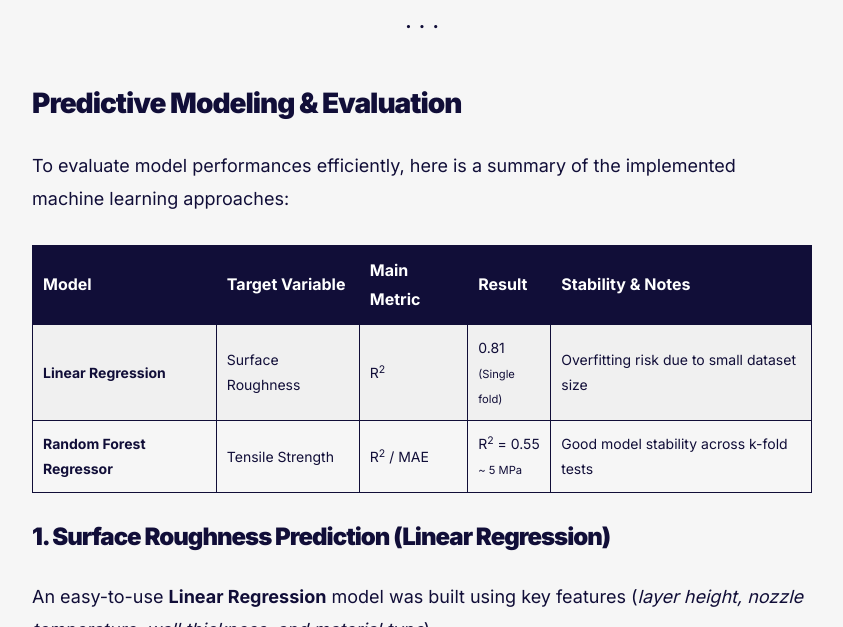
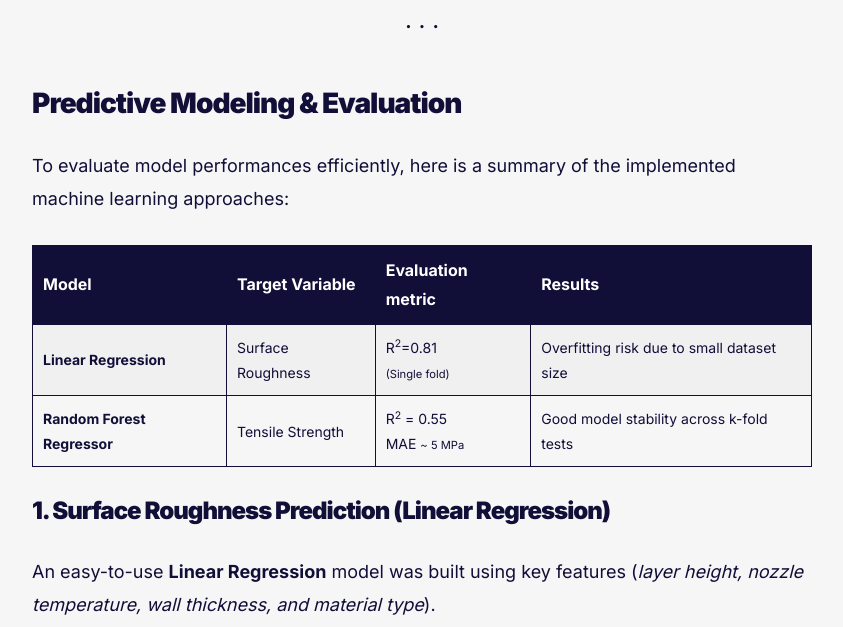
Before and after one commit to gcasarin/gcasarin.github.io, a Jekyll site: the page built from docs/_projects/3d_printing_analysis.md, in a window 1280 px wide and 900 px high, scrolled down 3798 px, cut to the strip 0-627 px from the top of the window. Shown: the whole strip, without its empty margins (218-1061 px from the left). Built offline with Jekyll 4.4.1, drawn with Linux system fonts in a browser that asks for light colours.

Commit message:
Update evaluation metrics and results formatting

```diff
--- a/docs/_projects/3d_printing_analysis.md
+++ b/docs/_projects/3d_printing_analysis.md
@@ -79,24 +79,21 @@ To evaluate model performances efficiently, here is a summary of the implemented
       <tr>
         <th>Model</th>
         <th>Target Variable</th>
-        <th>Main Metric</th>
-        <th>Result</th>
-        <th>Stability & Notes</th>
+        <th>Evaluation metric</th>
+        <th>Results</th>
       </tr>
     </thead>
     <tbody>
       <tr>
         <td><strong>Linear Regression</strong></td>
         <td>Surface Roughness</td>
-        <td>R<sup>2</sup></td>
-        <td>0.81<br><small class="text-muted">(Single fold)</small></td>
+        <td>R<sup>2</sup>=0.81<br><small class="text-muted">(Single fold)</small></td>
         <td>Overfitting risk due to small dataset size</td>
       </tr>
       <tr>
         <td><strong>Random Forest Regressor</strong></td>
         <td>Tensile Strength</td>
-        <td>R<sup>2</sup> / MAE</td>
-        <td>R<sup>2</sup> = 0.55<br><small class="text-muted">~ 5 MPa</small></td>
+        <td>R<sup>2</sup> = 0.55<br>MAE <small class="text-muted">~ 5 MPa</small></td>
         <td>Good model stability across k-fold tests</td>
       </tr>
     </tbody>
```
